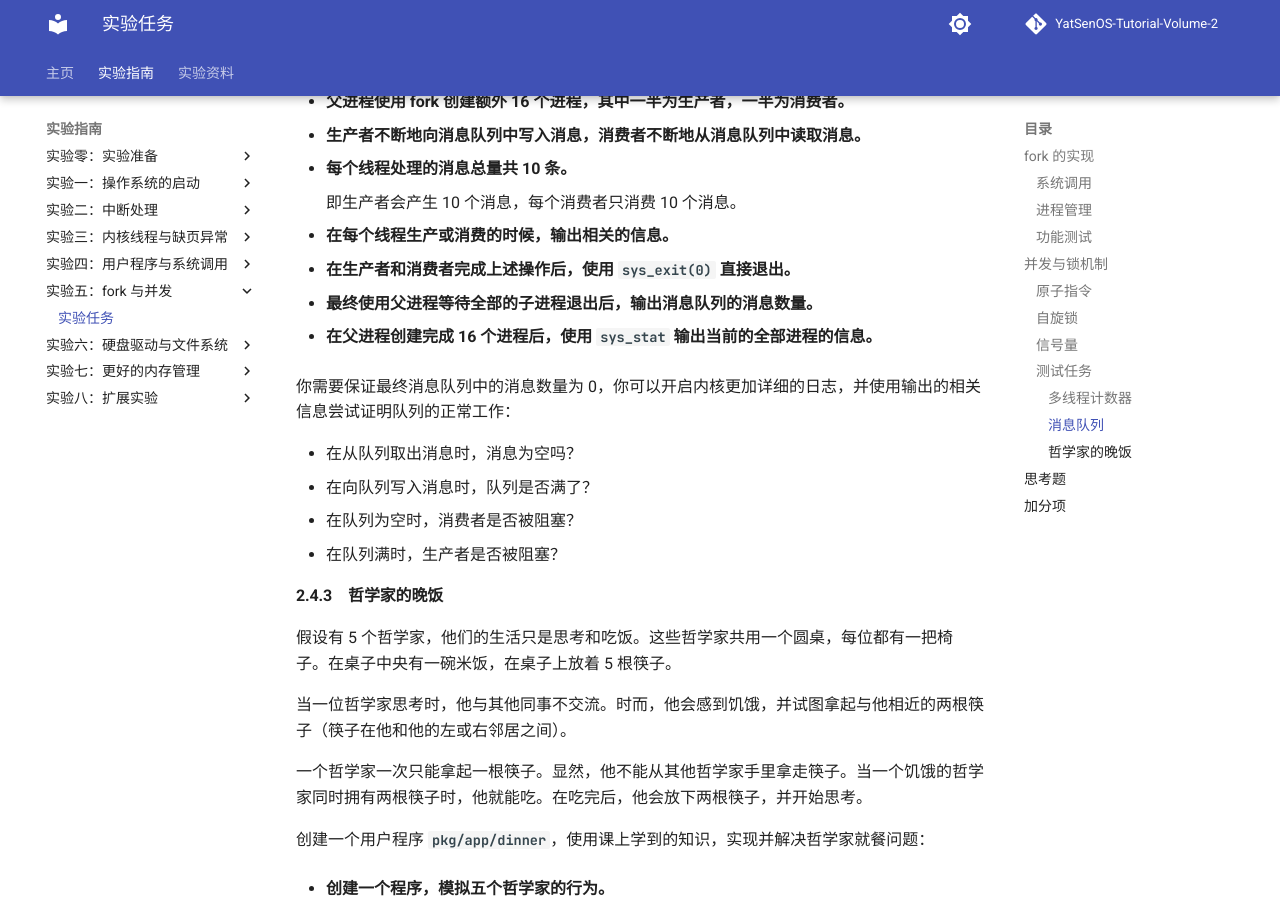
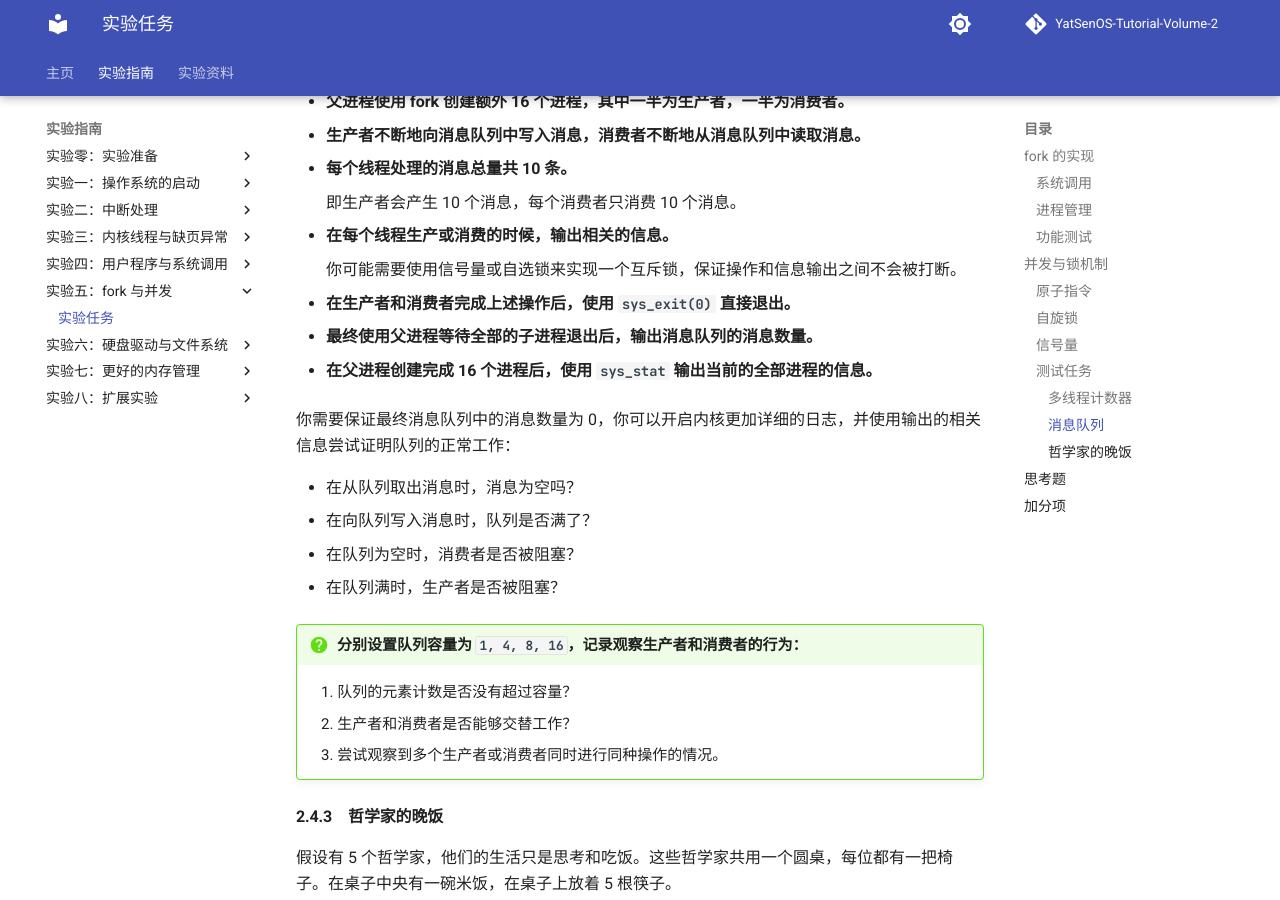
Before and after one commit to YatSenOS/YatSenOS-Tutorial-Volume-2, an MkDocs documentation site: the page built from docs/labs/0x05/tasks.md, in a window 1280 px wide and 900 px high, scrolled down 14896 px. Built offline with MkDocs 1.6.1 and Material for MkDocs 9.7.7, drawn with Linux system fonts in a browser that asks for light colours; comment, search, counter and statistics services are not loaded.

Commit message:
feat(lab/5): expected queue behavior

```diff
--- a/docs/labs/0x05/tasks.md
+++ b/docs/labs/0x05/tasks.md
@@ -688,6 +688,8 @@ pub fn sys_sem(args: &SyscallArgs, context: &mut ProcessContext) {
 
 - 在每个线程生产或消费的时候，输出相关的信息。
 
+    你可能需要使用信号量或自选锁来实现一个互斥锁，保证操作和信息输出之间不会被打断。
+
 - 在生产者和消费者完成上述操作后，使用 `sys_exit(0)` 直接退出。
 
 - 最终使用父进程等待全部的子进程退出后，输出消息队列的消息数量。
@@ -700,6 +702,12 @@ pub fn sys_sem(args: &SyscallArgs, context: &mut ProcessContext) {
 - 在向队列写入消息时，队列是否满了？
 - 在队列为空时，消费者是否被阻塞？
 - 在队列满时，生产者是否被阻塞？
+
+!!! question "分别设置队列容量为 `1, 4, 8, 16`，记录观察生产者和消费者的行为："
+
+    1. 队列的元素计数是否没有超过容量？
+    2. 生产者和消费者是否能够交替工作？
+    3. 尝试观察到多个生产者或消费者同时进行同种操作的情况。
 
 #### 哲学家的晚饭
 
```
